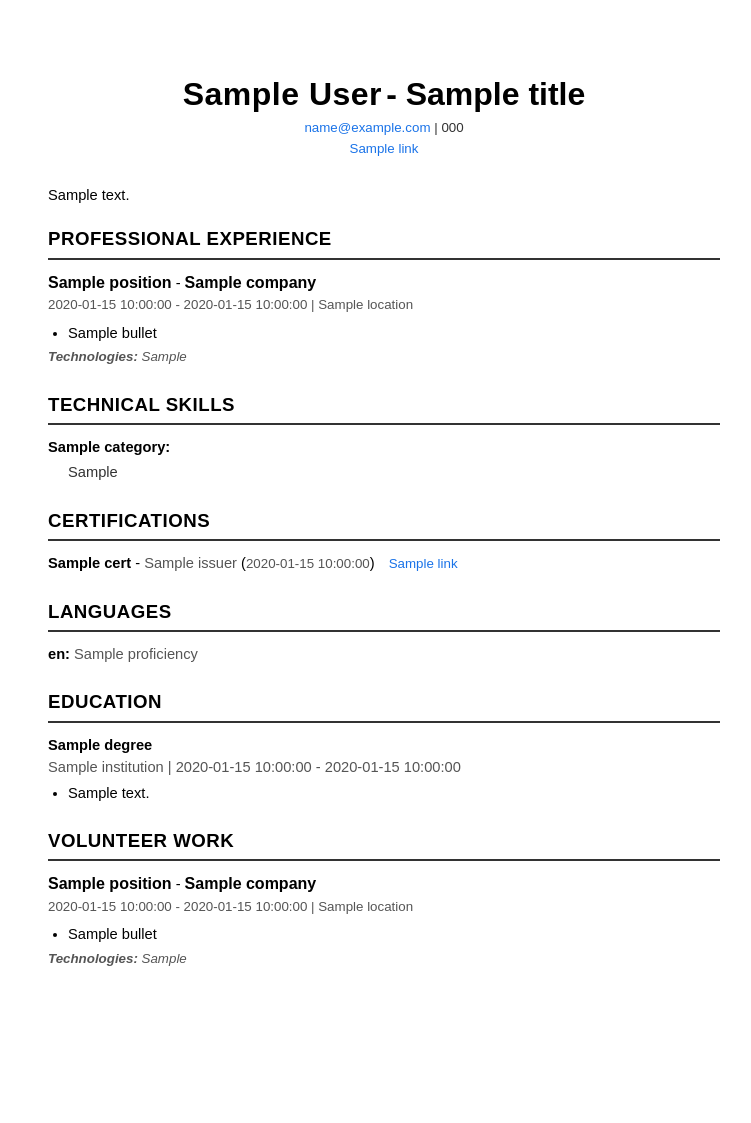
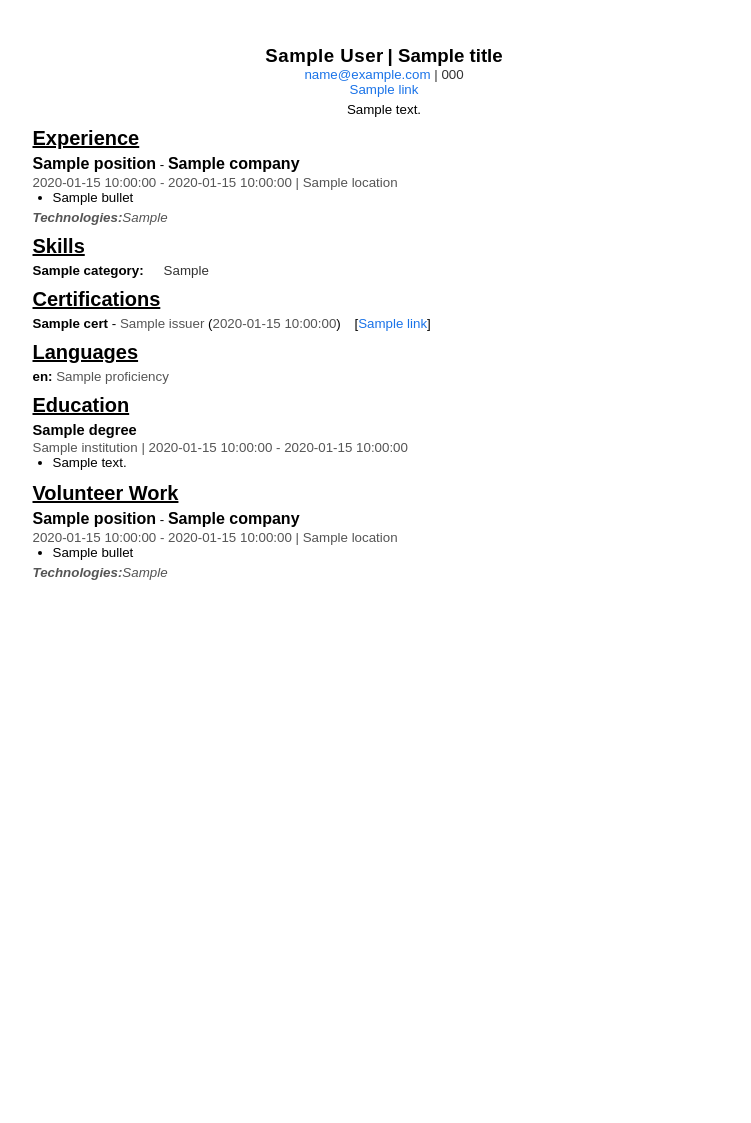
Before and after one commit to omercotkd/cv-generator, a Python web app: template templates/cv_template.html in a window 1280 px wide. Shown: the whole page, without its empty margins (256-1007 px from the left). Before the commit the page ends 966 px from the top, so only its background shows below. Run offline with Jinja, Linux system fonts and the light colour scheme; the template is opened without the code that fills it: most values are stand-ins (such as "Sample title", 1, 10 or a date in 2020).

Commit message:
improve template

```diff
--- a/templates/cv_template.html
+++ b/templates/cv_template.html
@@ -13,23 +13,23 @@
 
         body {
             font-family: Arial, sans-serif;
-            font-size: 11pt;
-            line-height: 1.4;
+            font-size: 10pt;
             color: #000;
             background: #fff;
-            padding: 0.75in;
-            max-width: 8.5in;
+            padding: 1.2cm;
+            width: 21cm;
+            min-height: 29.7cm;
             margin: 0 auto;
+            box-sizing: border-box;
         }
 
         .header {
             text-align: center;
-            margin-bottom: 20px;
             padding-bottom: 5px;
         }
 
         .header h1 {
-            font-size: 24pt;
+            font-size: 14pt;
             font-weight: bold;
             margin-bottom: 0;
             letter-spacing: 0.5px;
@@ -37,21 +37,19 @@
         }
 
         .header .title {
-            font-size: 24pt;
+            font-size: 14pt;
             font-weight: bold;
-            margin-bottom: 10px;
             color: #000;
             display: inline;
         }
 
         .header .title::before {
-            content: " - ";
+            content: " | ";
         }
 
         .contact-info {
             font-size: 10pt;
             color: #333;
-            line-height: 1.6;
         }
 
         .contact-info a {
@@ -64,33 +62,28 @@
         }
 
         .section {
-            margin-bottom: 25px;
+            margin-top: 10px;
         }
 
         .section-title {
-            font-size: 14pt;
+            font-size: 15pt;
             font-weight: bold;
-            margin-bottom: 12px;
             padding-bottom: 5px;
-            border-bottom: 2px solid #333;
-            text-transform: uppercase;
-            letter-spacing: 0.5px;
+            text-decoration: underline;
         }
 
         .summary {
-            text-align: justify;
-            line-height: 1.5;
-            margin-bottom: 20px;
-            margin-top: 15px;
+            text-align: center;
+
         }
 
         .experience-item, .volunteer-item {
-            margin-bottom: 18px;
+            margin-bottom: 8px;
             page-break-inside: avoid;
         }
 
         .experience-header {
-            margin-bottom: 8px;
+
         }
 
         .position {
@@ -113,12 +106,10 @@
 
         .experience-bullets {
             margin-left: 20px;
-            margin-top: 8px;
         }
 
         .experience-bullets li {
             margin-bottom: 5px;
-            line-height: 1.4;
         }
 
         .skills-list {
@@ -192,20 +183,18 @@
 
         .education-details {
             margin-left: 20px;
-            margin-top: 5px;
         }
 
         .education-details li {
-            margin-bottom: 3px;
         }
 
         .skills-section {
-            margin-bottom: 15px;
+            display: flex;
+            flex-direction: row;
         }
 
         .skill-category {
             font-weight: bold;
-            margin-bottom: 5px;
         }
 
         .skill-items {
@@ -252,7 +241,7 @@
     <!-- Experience Section -->
     {% if experiences %}
     <div class="section">
-        <div class="section-title">Professional Experience</div>
+        <div class="section-title">Experience</div>
         {% for exp in experiences %}
         <div class="experience-item">
             <div class="experience-header">
@@ -272,7 +261,7 @@
             {% endif %}
             {% if exp.skills %}
             <div class="skills-list">
-                <strong>Technologies:</strong> {{ exp.skills | join(', ') }}
+                <strong>Technologies:</strong>{{ exp.skills | join(', ') }}
             </div>
             {% endif %}
         </div>
@@ -283,7 +272,7 @@
     <!-- Skills Section -->
     {% if skills %}
     <div class="section">
-        <div class="section-title">Technical Skills</div>
+        <div class="section-title">Skills</div>
         {% for skill_cat in skills %}
         <div class="skills-section">
             <div class="skill-category">{{ skill_cat.category }}:</div>
@@ -304,7 +293,7 @@
             (<span class="certificate-date">{{ cert.date }}</span>)
             {% if cert.link and cert.link.url %}
             <span class="certificate-link">
-                <a href="{{ cert.link.url }}" target="_blank">{{ cert.link.label }}</a>
+                [<a href="{{ cert.link.url }}" target="_blank">{{ cert.link.label }}</a>]
             </span>
             {% endif %}
         </div>
@@ -370,7 +359,7 @@
             {% endif %}
             {% if vol.skills %}
             <div class="skills-list">
-                <strong>Technologies:</strong> {{ vol.skills | join(', ') }}
+                <strong>Technologies:</strong>{{ vol.skills | join(', ') }}
             </div>
             {% endif %}
         </div>
```
